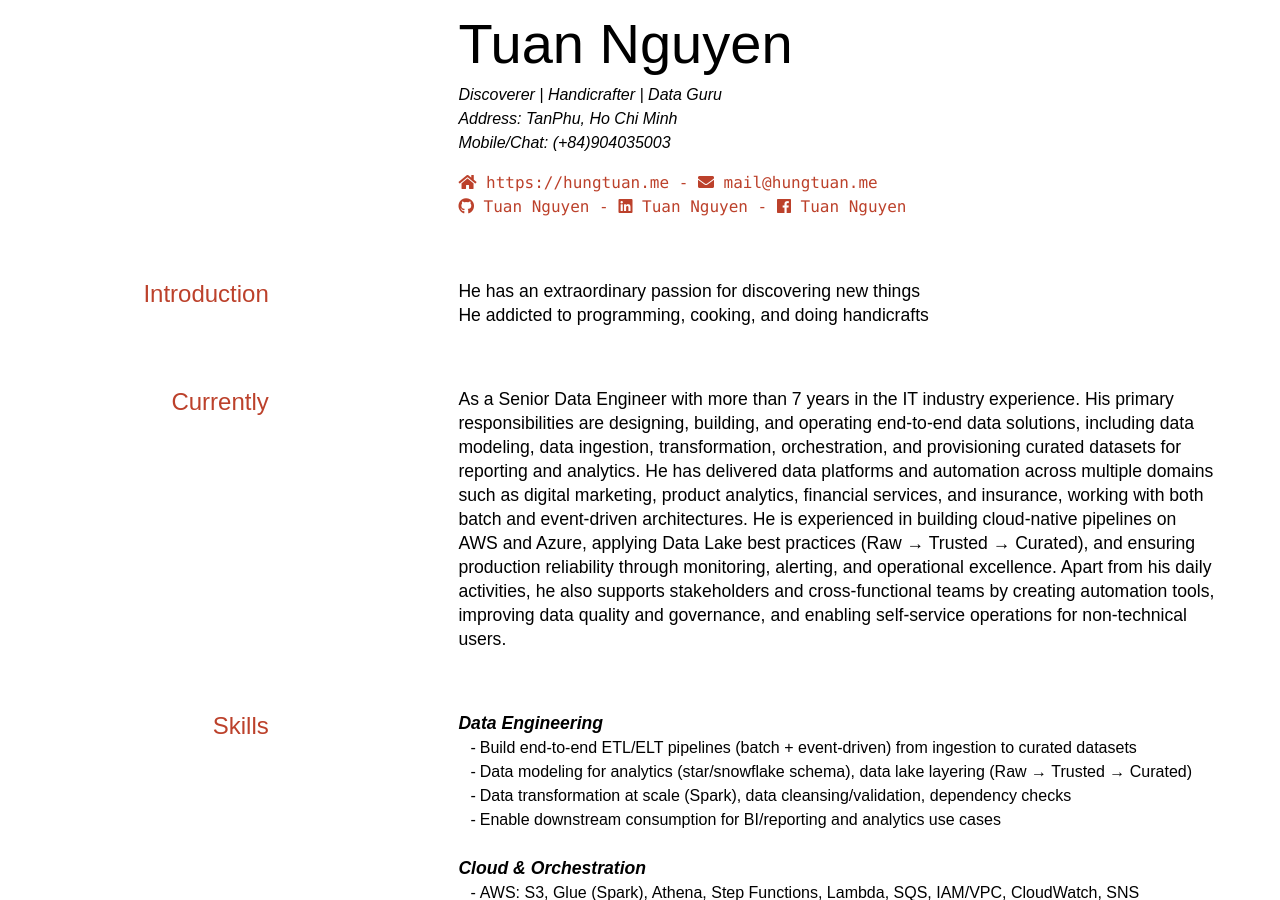
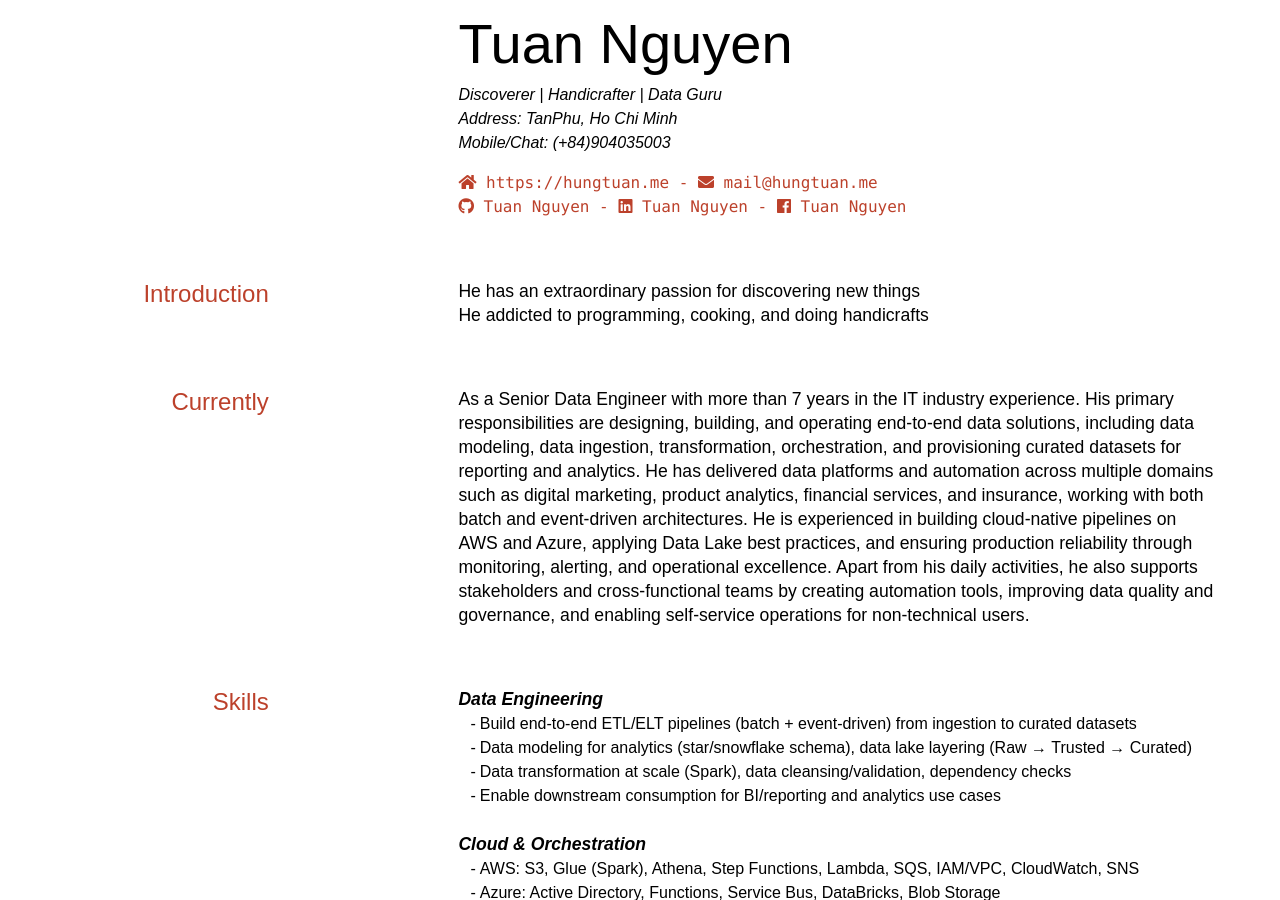
Before and after one commit to tuannnh/cv, a Jekyll site: the page built from index.md, in a window 1280 px wide and 900 px high. Built offline with Jekyll 4.4.1, drawn with Linux system fonts in a browser that asks for light colours; nearby versions of some CDN libraries; some web fonts are replaced; a style sheet for code colours, icons or effects is not loaded.

Commit message:
Update index.md

```diff
--- a/index.md
+++ b/index.md
@@ -37,8 +37,10 @@ Easy-going and people supporting enthusiast -->
 
 ## Currently
 
-As a Senior Data Engineer with more than 7 years in the IT industry experience. His primary responsibilities are designing, building, and operating end-to-end data solutions, including data modeling, data ingestion, transformation, orchestration, and provisioning curated datasets for reporting and analytics. He has delivered data platforms and automation across multiple domains such as digital marketing, product analytics, financial services, and insurance, working with both batch and event-driven architectures.
-He is experienced in building cloud-native pipelines on AWS and Azure, applying Data Lake best practices (Raw → Trusted → Curated), and ensuring production reliability through monitoring, alerting, and operational excellence. Apart from his daily activities, he also supports stakeholders and cross-functional teams by creating automation tools, improving data quality and governance, and enabling self-service operations for non-technical users.
+As a Senior Data Engineer with more than 7 years in the IT industry experience. His primary responsibilities are designing, building, and operating end-to-end data solutions, including data modeling, data ingestion, transformation, orchestration, and provisioning curated datasets for reporting and analytics.
+He has delivered data platforms and automation across multiple domains such as digital marketing, product analytics, financial services, and insurance, working with both batch and event-driven architectures.
+He is experienced in building cloud-native pipelines on AWS and Azure, applying Data Lake best practices, and ensuring production reliability through monitoring, alerting, and operational excellence.
+Apart from his daily activities, he also supports stakeholders and cross-functional teams by creating automation tools, improving data quality and governance, and enabling self-service operations for non-technical users.
 
 ## Skills
 
```
